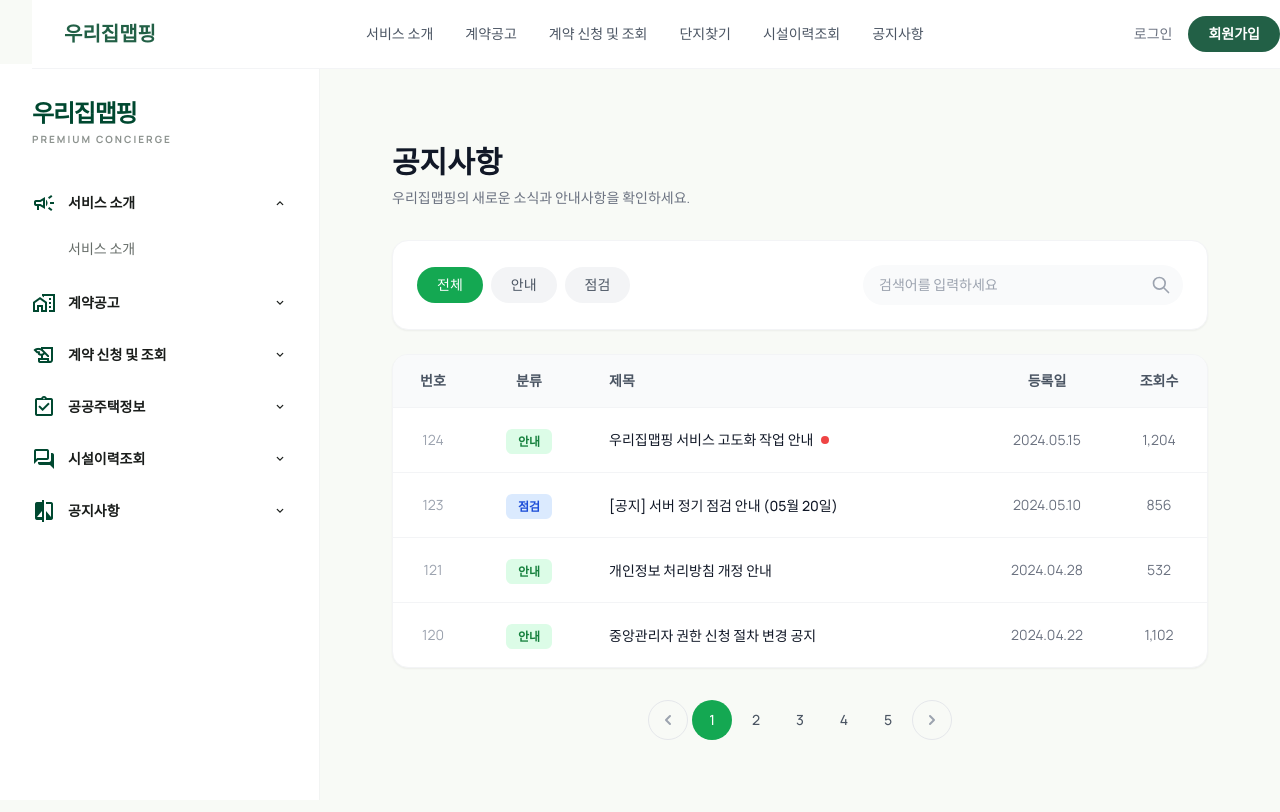
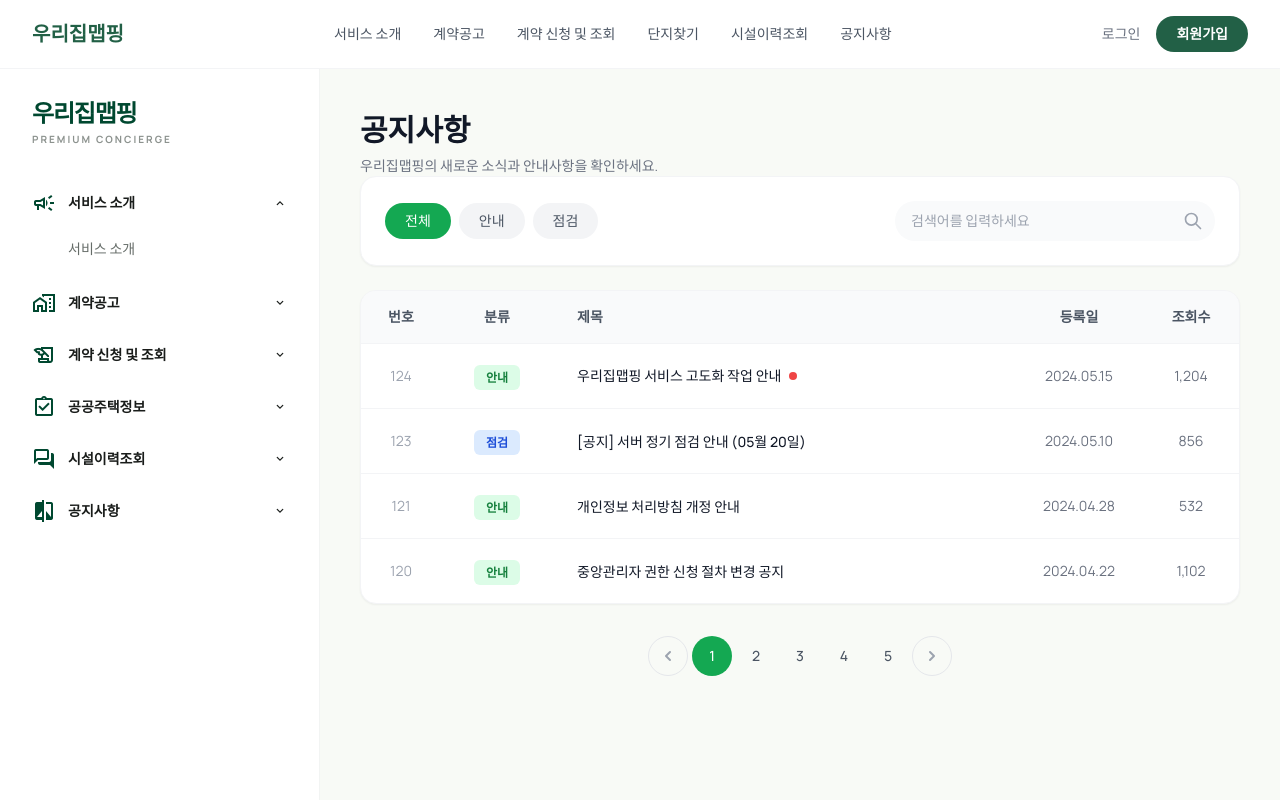
Before and after one commit to osa200279/STEVEN_ZIPS, a Java web app: page /contract/noticeList.do in a window 1280 px wide. Run offline with Spring Boot 4, a stand-in JSP engine, Linux system fonts and the light colour scheme; the visitor is signed in with stand-in values (Sample User, id 1); some of the project's set-up classes (security, data sources, template engines, error pages and the like) are left out, and stand-ins take their place; some libraries are stand-ins or nearby versions.

Commit message:
2026.04.28 박진아 jsp 수정

```diff
--- a/STEVEN_ZIPS/src/main/webapp/WEB-INF/views/ztestview/notice.jsp
+++ b/STEVEN_ZIPS/src/main/webapp/WEB-INF/views/ztestview/notice.jsp
@@ -53,11 +53,11 @@
 
 <%@ include file="/WEB-INF/views/ztestview/sidebarStyle.jsp" %>
 
-<body class="p-4 md:p-8">
+<body class="bg-[#f8faf6]">
 <%@ include file="/WEB-INF/views/ztestview/header.jsp" %>
 <%@ include file="/WEB-INF/views/ztestview/sidebar.jsp" %>
 
-<main class="ml-80 p-10 pt-28 bg-[#f8faf6]">
+<main class="ml-80 p-10 pt-28 >
     <!-- BEGIN: PageHeader -->
     <div class="mb-8" data-purpose="page-title-section">
         <h1 class="text-3xl font-bold text-gray-900 mb-2">공지사항</h1>
```
